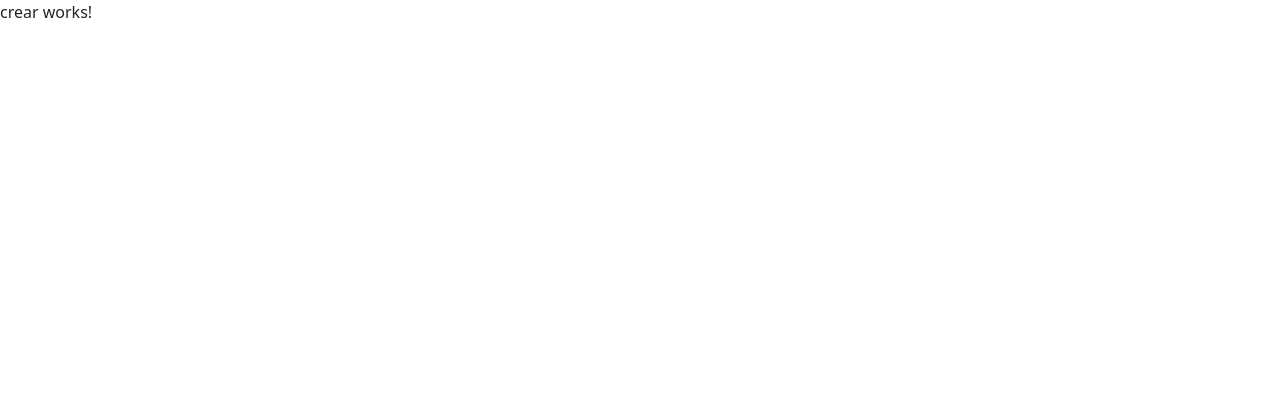
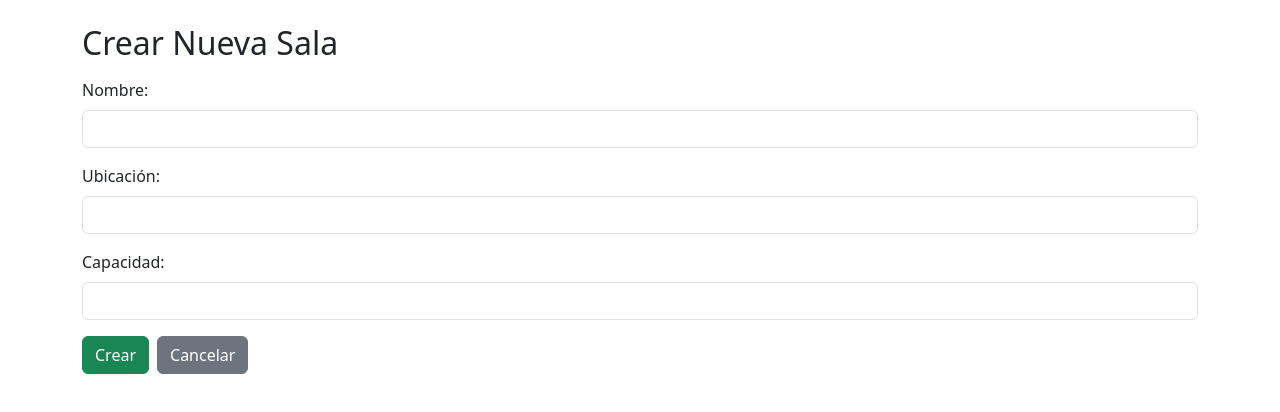
Before and after one commit to fabianreyesmn/salas-frontend, an Angular app: page /salas/crear in a window 1280 px wide. Shown: the top 412 px of the page. Built offline with nearby package versions, Linux system fonts and the light colour scheme.

Commit message:
Formulario para crear salas

```diff
--- a/src/app/features/salas/pages/crear.html
+++ b/src/app/features/salas/pages/crear.html
@@ -1 +1,25 @@
-<p>crear works!</p>
+<div class="container mt-4">
+  <h2>Crear Nueva Sala</h2>
+
+  <!-- Formulario para crear una nueva sala -->
+  <form (ngSubmit)="crear()" class="mt-3">
+    <div class="mb-3">
+      <label class="form-label">Nombre:</label>
+      <input type="text" [(ngModel)]="nombre" name="nombre" class="form-control" required />
+    </div>
+
+    <div class="mb-3">
+      <label class="form-label">Ubicación:</label>
+      <input type="text" [(ngModel)]="ubicacion" name="ubicacion" class="form-control" required />
+    </div>
+
+    <div class="mb-3">
+      <label class="form-label">Capacidad:</label>
+      <input type="number" [(ngModel)]="capacidad" name="capacidad" class="form-control" required />
+    </div>
+
+    <!-- Botones para enviar el formulario o cancelar -->
+    <button type="submit" class="btn btn-success">Crear</button>
+    <a class="btn btn-secondary ms-2" routerLink="/salas">Cancelar</a>
+  </form>
+</div>
--- a/src/app/features/salas/pages/crear.ts
+++ b/src/app/features/salas/pages/crear.ts
@@ -1,11 +1,38 @@
-import { Component } from '@angular/core';
+import { Component, inject } from '@angular/core';
+import { CommonModule } from '@angular/common';
+import { Router } from '@angular/router';
+import { FormsModule } from '@angular/forms';
+import { SalasService } from '../../../core/services/salas';
 
+// Componente para crear una nueva sala
 @Component({
-  selector: 'app-crear',
-  imports: [],
+  selector: 'app-crear-sala',
+  standalone: true,
+  imports: [CommonModule, FormsModule],
   templateUrl: './crear.html',
-  styleUrl: './crear.scss'
+  styleUrls: ['./crear.scss']
 })
+// Clase que maneja la creación de una sala
 export class Crear {
+  private salasService = inject(SalasService);
+  private router = inject(Router);
 
+  nombre = '';
+  ubicacion = '';
+  capacidad: number | null = null;
+
+  // Método para manejar el envío del formulario
+  async crear() {
+    try {
+      await this.salasService.crearSala({
+        nombre: this.nombre,
+        ubicacion: this.ubicacion,
+        capacidad: this.capacidad
+      });
+
+      this.router.navigate(['/salas']);
+    } catch (error) {
+      console.error('Error al crear sala', error);
+    }
+  }
 }
--- a/src/app/features/salas/pages/listar.html
+++ b/src/app/features/salas/pages/listar.html
@@ -3,7 +3,9 @@
 
   <a class="btn btn-primary mb-3" routerLink="/salas/crear">Crear Sala</a>
 
+  <!-- Tabla para mostrar las salas -->
   <table class="table table-striped">
+    <!-- Encabezados de la tabla -->
     <thead>
       <tr>
         <th>Nombre</th>
@@ -11,6 +13,7 @@
         <th>Capacidad</th>
       </tr>
     </thead>
+    <!-- Cuerpo de la tabla -->
     <tbody>
       <tr *ngFor="let sala of salas()">
         <td>{{ sala.nombre }}</td>
--- a/src/app/features/salas/pages/listar.ts
+++ b/src/app/features/salas/pages/listar.ts
@@ -2,6 +2,7 @@ import { Component, inject, OnInit, Signal, WritableSignal, signal } from '@angu
 import { CommonModule } from '@angular/common';
 import { SalasService } from '../../../core/services/salas';
 
+// Componente para listar las salas
 @Component({
   selector: 'app-listar',
   standalone: true,
@@ -9,6 +10,7 @@ import { SalasService } from '../../../core/services/salas';
   templateUrl: './listar.html',
   styleUrls: ['./listar.scss']
 })
+// Clase que implementa OnInit para cargar las salas al iniciar
 export class Listar implements OnInit {
   private salasService = inject(SalasService);
 
@@ -18,6 +20,7 @@ export class Listar implements OnInit {
     this.cargarSalas();
   }
 
+  // Método para cargar las salas desde el servicio
   async cargarSalas() {
     try {
       const res = await this.salasService.getSalas();
```
